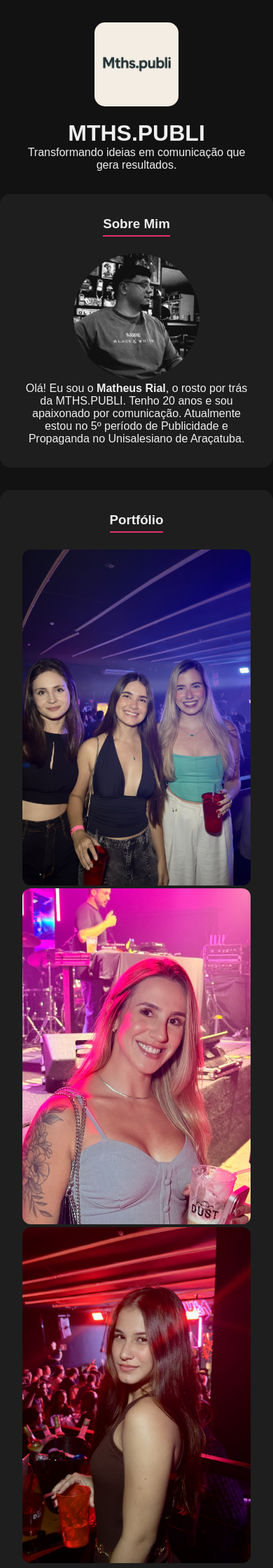
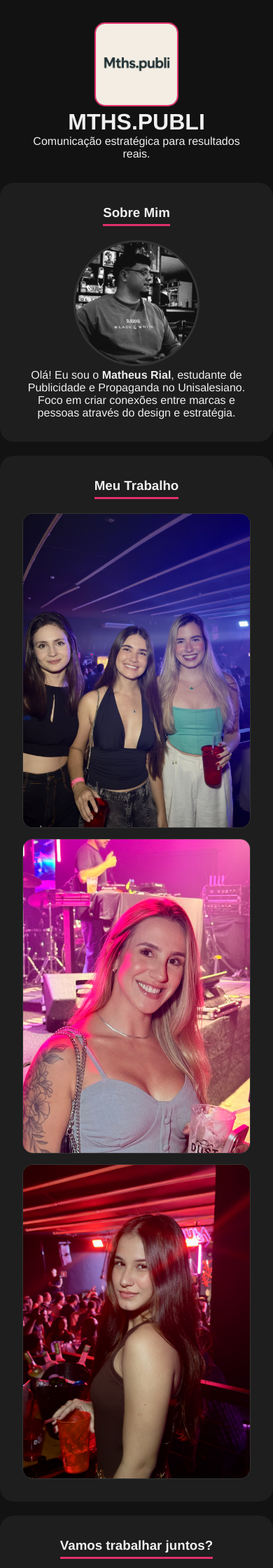
Before and after one commit to jvseki/portifolio-rial, a Flask app: page / in a window 390 px wide. Shown: the top 2240 px of the page at 70% size. Run offline with Flask 3, Linux system fonts and the light colour scheme; data that the repository does not hold is empty.

Commit message:
mobile vs pc

```diff
--- a/app.py
+++ b/app.py
@@ -11,16 +11,18 @@ URL_CSV = "https://docs.google.com/spreadsheets/d/e/2PACX-1vRnmrABSCvqCnsCYm2yVd
 def index():
     items = []
     try:
-        response = requests.get(URL_CSV, timeout=10)
+        response = requests.get(URL_CSV, timeout=15)
         response.encoding = 'utf-8'
         if response.status_code == 200:
             f = io.StringIO(response.text)
             reader = csv.DictReader(f)
             for row in reader:
-                # Normaliza as chaves para minúsculo
-                items.append({k.strip().lower(): v for k, v in row.items()})
+                # Normaliza o nome da coluna para evitar erro de maiúscula/minúscula
+                normalized_row = {k.strip().lower(): v for k, v in row.items()}
+                if normalized_row.get('link'):
+                    items.append(normalized_row)
     except Exception as e:
-        print(f"Erro ao carregar planilha: {e}")
+        print(f"Erro na planilha: {e}")
 
     return render_template('index.html', items=items)
 
--- a/static/css/style.css
+++ b/static/css/style.css
@@ -1,26 +1,21 @@
-* { margin: 0; padding: 0; box-sizing: border-box; font-family: sans-serif; }
+* { margin: 0; padding: 0; box-sizing: border-box; font-family: 'Helvetica Neue', Arial, sans-serif; }
 body { background-color: #121212; color: #f0f0f0; }
-.container { max-width: 900px; margin: 0 auto; padding: 2rem; text-align: center; }
-.brand-logo { width: 120px; border-radius: 15px; margin-bottom: 1rem; }
-.about, .portfolio, .contact { background-color: #1e1e1e; border-radius: 15px; margin-bottom: 2rem; padding: 2rem; }
-h3 { border-bottom: 2px solid #E1306C; display: inline-block; padding-bottom: 5px; margin-bottom: 1.5rem; }
-.profile-pic { width: 180px; height: 180px; border-radius: 50%; object-fit: cover; }
-.portfolio-grid { display: grid; grid-template-columns: repeat(auto-fit, minmax(280px, 1fr)); gap: 20px; }
-.portfolio-item { width: 100%; height: 480px; object-fit: cover; border-radius: 12px; }
-.btn-whatsapp { display: block; background-color: #25D366; color: #fff; padding: 15px; border-radius: 50px; text-decoration: none; font-weight: bold; margin-bottom: 10px; }
-.social-links { display: flex; flex-direction: column; align-items: center; gap: 10px; }
-.social-btn { display: flex; align-items: center; justify-content: center; width: 100%; max-width: 400px; background-color: #E1306C; color: #fff; padding: 15px; border-radius: 50px; text-decoration: none; font-weight: bold; }
+.container { max-width: 1000px; margin: 0 auto; padding: 2rem; text-align: center; }
+.brand-logo { width: 120px; border-radius: 15px; border: 2px solid #E1306C; }
+.about, .portfolio, .contact { background-color: #1e1e1e; border-radius: 20px; margin-bottom: 20px; padding: 2rem; }
+h3 { border-bottom: 3px solid #E1306C; padding-bottom: 5px; margin-bottom: 20px; display: inline-block; }
+.profile-pic { width: 180px; height: 180px; border-radius: 50%; object-fit: cover; border: 3px solid #333; }
+.portfolio-grid { display: grid; grid-template-columns: repeat(auto-fit, minmax(300px, 1fr)); gap: 15px; }
+.portfolio-item { width: 100%; height: 500px; object-fit: cover; border-radius: 15px; border: 1px solid #333; transition: 0.3s; }
+.portfolio-item:hover { transform: scale(1.02); border-color: #E1306C; }
+.btn-whatsapp { display: block; background-color: #25D366; color: white; padding: 18px; border-radius: 50px; text-decoration: none; font-weight: bold; font-size: 1.2rem; margin-bottom: 15px; }
+.social-links { display: flex; flex-direction: column; align-items: center; gap: 12px; }
+.social-btn { display: flex; align-items: center; justify-content: center; width: 100%; max-width: 400px; background-color: #E1306C; color: white; padding: 15px; border-radius: 50px; text-decoration: none; font-weight: bold; }
 .social-btn.outline { background-color: transparent; border: 2px solid #E1306C; color: #E1306C; }
-
-/* RECONHECIMENTO PC vs MOBILE */
-.mobile-only { display: none; }
-.desktop-only { display: block; }
+.fade-in { opacity: 0; transform: translateY(30px); transition: 1s ease-out; }
+.fade-in.visible { opacity: 1; transform: translateY(0); }
 
 @media (max-width: 768px) {
-    .mobile-only { display: block; }
-    .desktop-only { display: none; }
     .portfolio-grid { grid-template-columns: 1fr; }
+    .portfolio-item { height: 450px; }
 }
-
-.fade-in { opacity: 0; transform: translateY(20px); transition: 0.8s ease-out; }
-.fade-in.visible { opacity: 1; transform: translateY(0); }
--- a/templates/index.html
+++ b/templates/index.html
@@ -12,7 +12,7 @@
         <div class="container">
             <img src="{{ url_for('static', filename='img/logo.jpg') }}" alt="Logo" class="brand-logo">
             <h1>MTHS.PUBLI</h1>
-            <p class="tagline">Transformando ideias em comunicação que gera resultados.</p>
+            <p class="tagline">Comunicação estratégica para resultados reais.</p>
         </div>
     </header>
 
@@ -21,28 +21,23 @@
         <div class="about-content">
             <img src="{{ url_for('static', filename='img/matheus.jpg') }}" alt="Matheus Rial" class="profile-pic">
             <div class="about-text">
-                <p>Olá! Eu sou o <strong>Matheus Rial</strong>, o rosto por trás da MTHS.PUBLI. Tenho 20 anos e sou apaixonado por comunicação. Atualmente estou no 5º período de Publicidade e Propaganda no Unisalesiano de Araçatuba.</p>
+                <p>Olá! Eu sou o <strong>Matheus Rial</strong>, estudante de Publicidade e Propaganda no Unisalesiano. Foco em criar conexões entre marcas e pessoas através do design e estratégia.</p>
             </div>
         </div>
     </section>
 
     <section class="portfolio container fade-in">
-        <h3>Portfólio</h3>
+        <h3>Meu Trabalho</h3>
+        <div class="portfolio-grid">
+            <img src="{{ url_for('static', filename='img/modelo1.jpg') }}" class="portfolio-item internal">
+            <img src="{{ url_for('static', filename='img/modelo2.jpg') }}" class="portfolio-item internal">
+            <img src="{{ url_for('static', filename='img/modelo3.jpg') }}" class="portfolio-item internal">
 
-        <div class="portfolio-grid mobile-only">
-            <img src="{{ url_for('static', filename='img/modelo1.jpg') }}" class="portfolio-item">
-            <img src="{{ url_for('static', filename='img/modelo2.jpg') }}" class="portfolio-item">
-            <img src="{{ url_for('static', filename='img/modelo3.jpg') }}" class="portfolio-item">
-        </div>
-
-        <div class="portfolio-grid desktop-only">
             {% for item in items %}
-                {% if item.link %}
-                    {% if "youtube.com" in item.link or "youtu.be" in item.link %}
-                        <iframe src="{{ item.link }}" class="portfolio-item" frameborder="0" allowfullscreen></iframe>
-                    {% else %}
-                        <img src="{{ item.link }}" class="portfolio-item" alt="Trabalho">
-                    {% endif %}
+                {% if "youtube.com" in item.link or "youtu.be" in item.link %}
+                    <iframe src="{{ item.link }}" class="portfolio-item" frameborder="0" allowfullscreen></iframe>
+                {% else %}
+                    <img src="{{ item.link }}" class="portfolio-item" alt="Portfólio">
                 {% endif %}
             {% endfor %}
         </div>
@@ -54,7 +49,7 @@
             <a href="https://wa.me/5518996893529?text=Olá%20Matheus!%20Vi%20seu%20portfólio%20e%20gostaria%20de%20solicitar%20um%20orçamento." class="btn-whatsapp" target="_blank">
                 <i class="fa-brands fa-whatsapp"></i> Solicitar Orçamento
             </a>
-            <a href="https://instagram.com/mths.publi" target="_blank" class="social-btn">
+            <a href="https://instagram.com/mths.publi" target="_blank" class="social-btn pink">
                 <i class="fa-brands fa-instagram"></i> Portfólio (@mths.publi)
             </a>
             <a href="https://instagram.com/matheus.rial05" target="_blank" class="social-btn outline">
```
